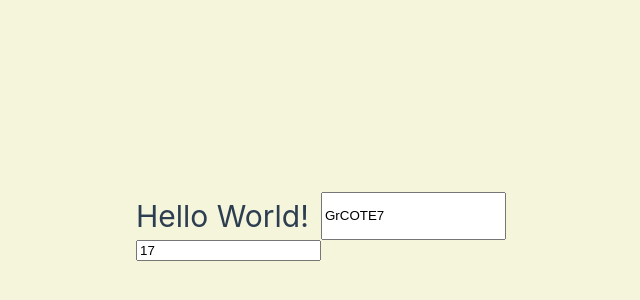
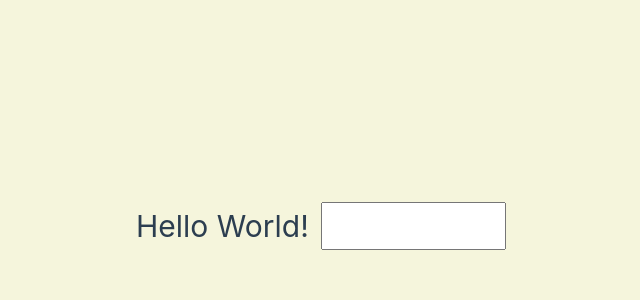
Before and after one commit to GrCOTE7/vue-project, a Vue app: page / in a window 1280 px wide. Shown: the part 174-474 px from the top of the page, without its empty margins (319-959 px from the left). Built offline with nearby package versions, Linux system fonts and the light colour scheme.

Commit message:
Feat: Events dfrom child to parent

```diff
--- a/src/App.vue
+++ b/src/App.vue
@@ -1,20 +1,15 @@
 <template>
-	<HelloWorld />
-
-	<input type="text" v-model="name" />
-	<input type="text" v-model="age" />
+	<HelloWorld
+	@update-name = "name => display(name)"
+	/>
 </template>
 
 <script setup>
 import HelloWorld from "@/components/HelloWorld.vue";
-import { watch, ref } from "vue";
 
-const name = ref("GrCOTE7");
-const age = ref(17);
-
-watch(name, (newValue, oldValue) => {
-	console.log(newValue, oldValue);
-});
+const display = (name) => {
+	console.log('App.vue: ' + name);
+};
 </script>
 
 <style scoped>
--- a/src/components/HelloWorld.vue
+++ b/src/components/HelloWorld.vue
@@ -1,5 +1,20 @@
 <template>
 	<h1>Hello World!</h1>
+
+	{{ name }}
+
+	<input type="text" v-model="name" @input="handleUpdate" />
 </template>
 
-<script setup></script>
+<script setup>
+import { ref } from "vue";
+
+
+const emit = defineEmits(['updateName']);
+
+const name = ref('');
+
+const handleUpdate = (event) => {
+	emit('updateName', event.target.value);
+};
+</script>
--- a/src/main.js
+++ b/src/main.js
@@ -1,4 +1,4 @@
-import './assets/main.min.css'
+import './assets/main.css'
 
 import { createApp } from 'vue'
 import App from './App.vue'
--- a/src/main.min.js
+++ b/src/main.min.js
@@ -1,2 +1,2 @@
-import"./assets/main.min.css";import{createApp}from"vue";import App from"./App.vue";createApp(App).mount("#app");
+import"./assets/main.css";import{createApp}from"vue";import App from"./App.vue";createApp(App).mount("#app");
 //# sourceMappingURL=main.min.js.map
```
Also changed, not shown: 2 other files (tests, documents, lock files or other folders).
